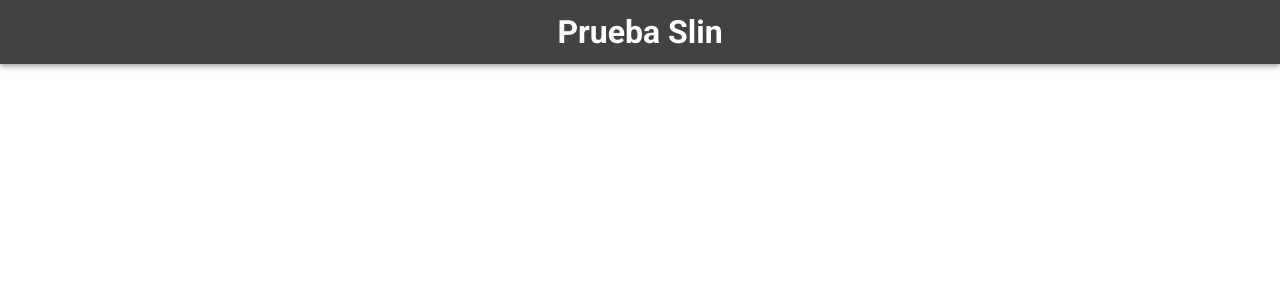
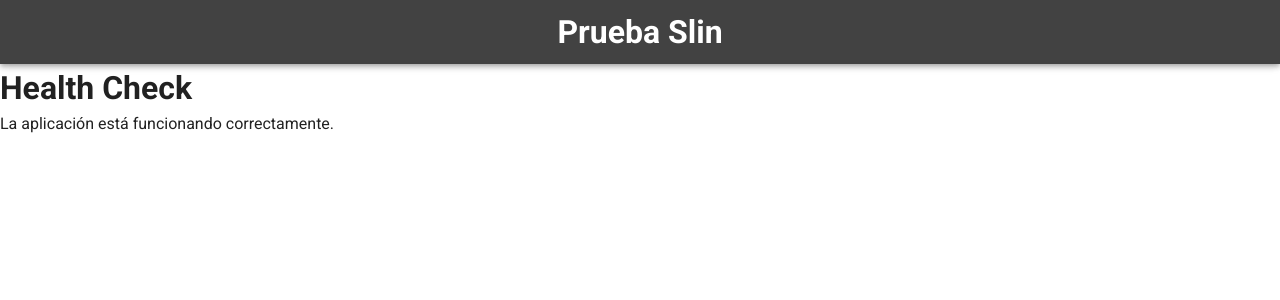
Before and after one commit to alexmf28/File_Select, a Vue app: page /health in a window 1280 px wide. Shown: the top 300 px of the page. Built offline with nearby package versions, Linux system fonts and the light colour scheme.

Commit message:
add healthcheck and do rollback

```diff
--- /dev/null
+++ b/src/components/CI/HealthCheck.vue
@@ -0,0 +1,24 @@
+<template>
+    <div>
+      <h1>Health Check</h1>
+      <p v-if="isHealthy">La aplicación está funcionando correctamente.</p>
+      <p v-else>La aplicación no está funcionando correctamente.</p>
+    </div>
+  </template>
+
+  <script>
+  export default {
+    data() {
+      return {
+        isHealthy: false
+      };
+    },
+    mounted() {
+      // Realiza aquí cualquier verificación que necesites para determinar la salud de tu aplicación.
+      // Esto podría incluir peticiones a APIs, comprobaciones de base de datos, etc.
+
+      // Ejemplo: Simplemente cambiar el valor de isHealthy a true para demostrar que la aplicación está "saludable".
+      this.isHealthy = true;
+    }
+  };
+  </script>
--- a/src/router/index.js
+++ b/src/router/index.js
@@ -1,21 +1,27 @@
-import Vue from 'vue'
-import VueRouter from 'vue-router'
-import Home from '../views/Home.vue'
+import Vue from "vue";
+import VueRouter from "vue-router";
+import Home from "../views/Home.vue";
+import HealthCheck from "../components/CI/HealthCheck.vue";
 
-Vue.use(VueRouter)
+Vue.use(VueRouter);
 
 const routes = [
   {
-    path: '/',
-    name: 'App',
-    component: Home
+    path: "/",
+    name: "App",
+    component: Home,
   },
-]
+  {
+    path: "/health",
+    name: "health",
+    component: HealthCheck,
+  },
+];
 
 const router = new VueRouter({
-  mode: 'history',
+  mode: "history",
   base: process.env.BASE_URL,
-  routes
-})
+  routes,
+});
 
-export default router
+export default router;
```
